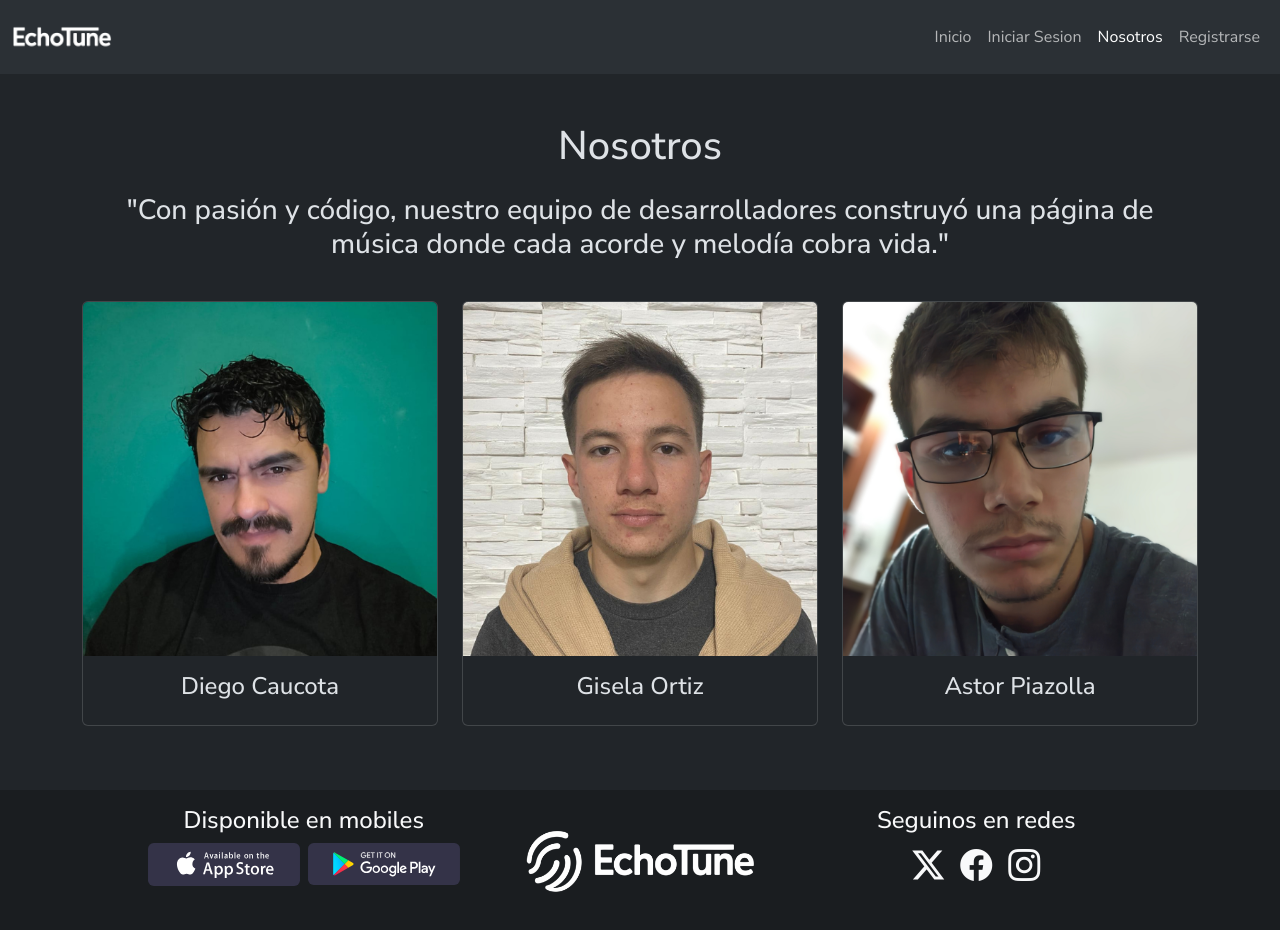
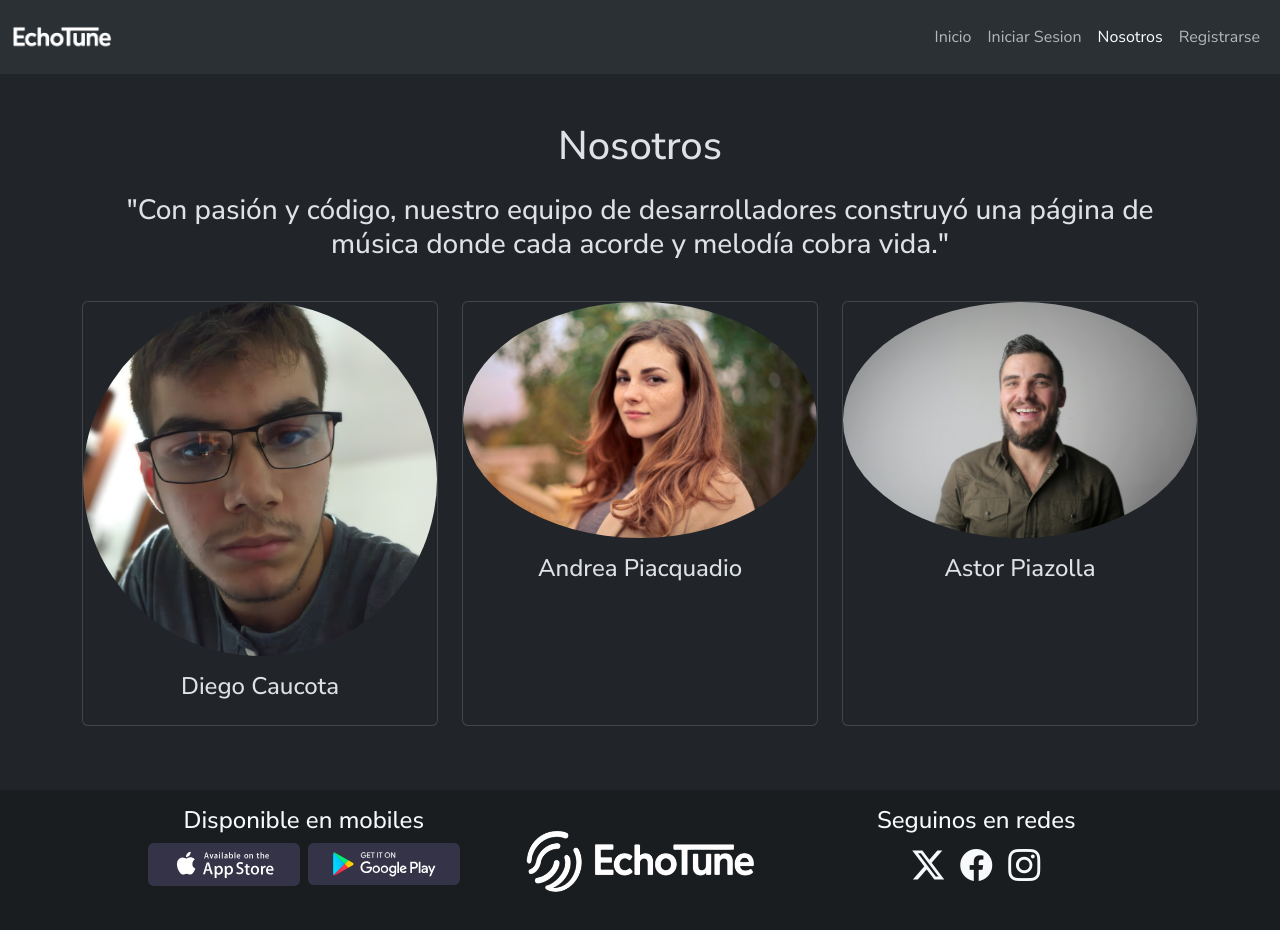
Before and after one commit to DieCau/react-audio-app, a React (Vite) app: page /nosotros in a window 1280 px wide. Shown: the top 930 px of the page. Built offline with nearby package versions, Linux system fonts and the light colour scheme.

Commit message:
fix: components pages About imgs

```diff
--- a/src/components/pages/About.jsx
+++ b/src/components/pages/About.jsx
@@ -1,35 +1,56 @@
 import { Card, Col, Container, Row } from "react-bootstrap";
 import santigonz from "../../assets/santigonz03.png"
-import santilacki from "../../assets/santilacki02.png"
-import omarmattos from "../../assets/omarmatt01.png"
+import andrea from "../../assets/andrea-piacquadio.jpg"
+import gregorio from "../../assets/Gregorio.jpg"
 
 const About = () => {
     return (
       <Container className="my-5">
-            <h1 className='text-center fs-1'>Nosotros</h1>
-            <h3 className="text-center my-4">"Con pasión y código, nuestro equipo de desarrolladores construyó una página de música donde cada acorde y melodía cobra vida."</h3>
+        <h1 className="text-center fs-1">Nosotros</h1>
+        <h3 className="text-center my-4">
+          "Con pasión y código, nuestro equipo de desarrolladores construyó una
+          página de música donde cada acorde y melodía cobra vida."
+        </h3>
         <Row>
           <Col md={4} lg={4} className="my-3">
-                <Card className="w-100">
-                    <img src={omarmattos} alt="Omar Mattos" className="img-fluid card-img-top"/>
+            <Card className="h-100 w-100">
+              <img
+                src={santigonz}
+                alt="Omar Mattos"
+                className="img-fluid card-img-top rounded-circle"
+              />
               <Card.Body>
-                        <Card.Title className="text-center fs-4">Diego Caucota</Card.Title>
+                <Card.Title className="text-center fs-4">
+                  Diego Caucota
+                </Card.Title>
               </Card.Body>
             </Card>
           </Col>
           <Col md={4} lg={4} className="my-3">
-                <Card className="w-100">
-                    <img src={santilacki} alt="Santiago Lacki" className="img-fluid card-img-top"/>
+            <Card className="h-100 w-100">
+              <img
+                src={andrea}
+                alt="Santiago Lacki"
+                className="img-fluid card-img-top rounded-circle"
+              />
               <Card.Body>
-                        <Card.Title className="text-center fs-4">Gisela Ortiz</Card.Title>
+                <Card.Title className="text-center fs-4">
+                  Andrea Piacquadio
+                </Card.Title>
               </Card.Body>
             </Card>
           </Col>
           <Col md={4} lg={4} className="my-3">
-                <Card className="w-100">
-                    <img src={santigonz} alt="Santiago Gonzalez" className="img-fluid card-img-top"/>
+            <Card className="h-100 w-100">
+              <img
+                src={gregorio}
+                alt="Santiago Gonzalez"
+                className="img-fluid card-img-top rounded-circle"
+              />
               <Card.Body>
-                        <Card.Title className="text-center fs-4">Astor Piazolla</Card.Title>
+                <Card.Title className="text-center fs-4">
+                  Astor Piazolla
+                </Card.Title>
               </Card.Body>
             </Card>
           </Col>
```
Also changed, not shown: src/assets/Gregorio.jpg (added), src/assets/andrea-piacquadio.jpg (added). Lines whose indentation alone changed are shown as unchanged.
